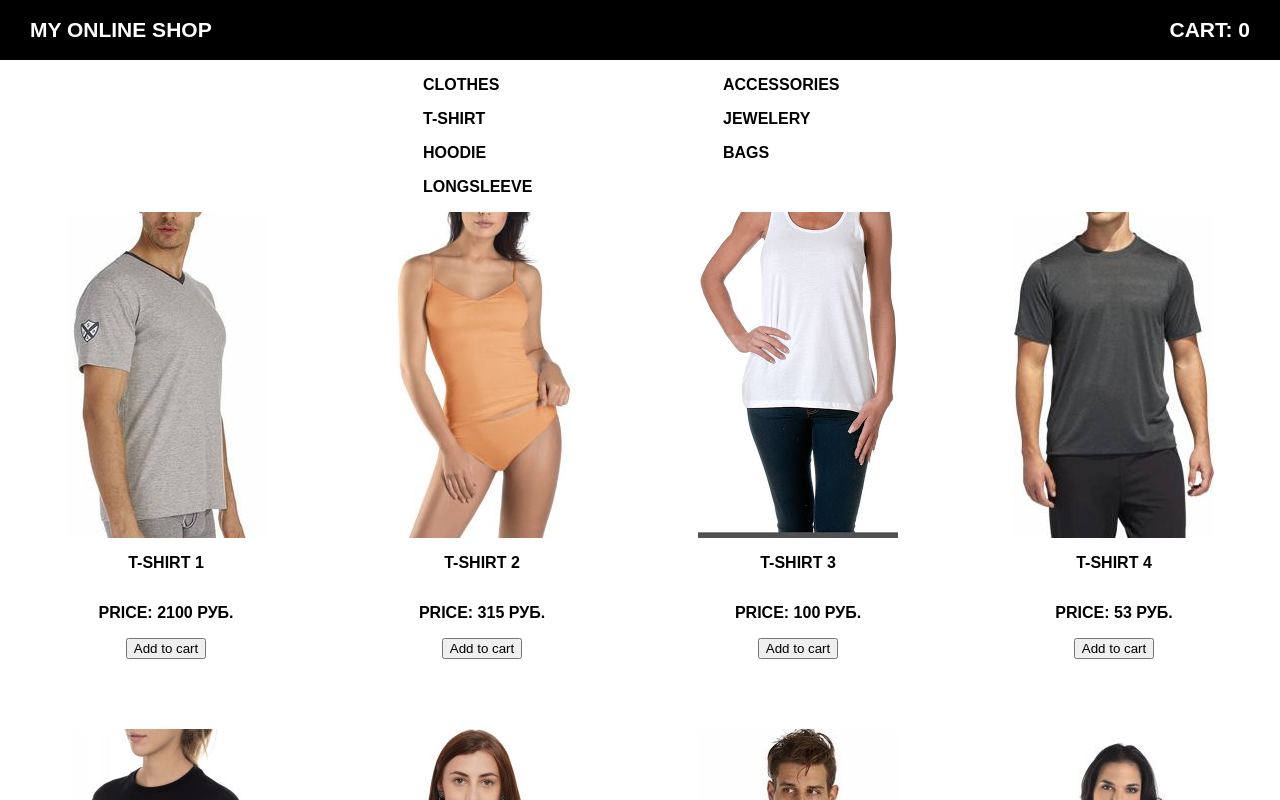
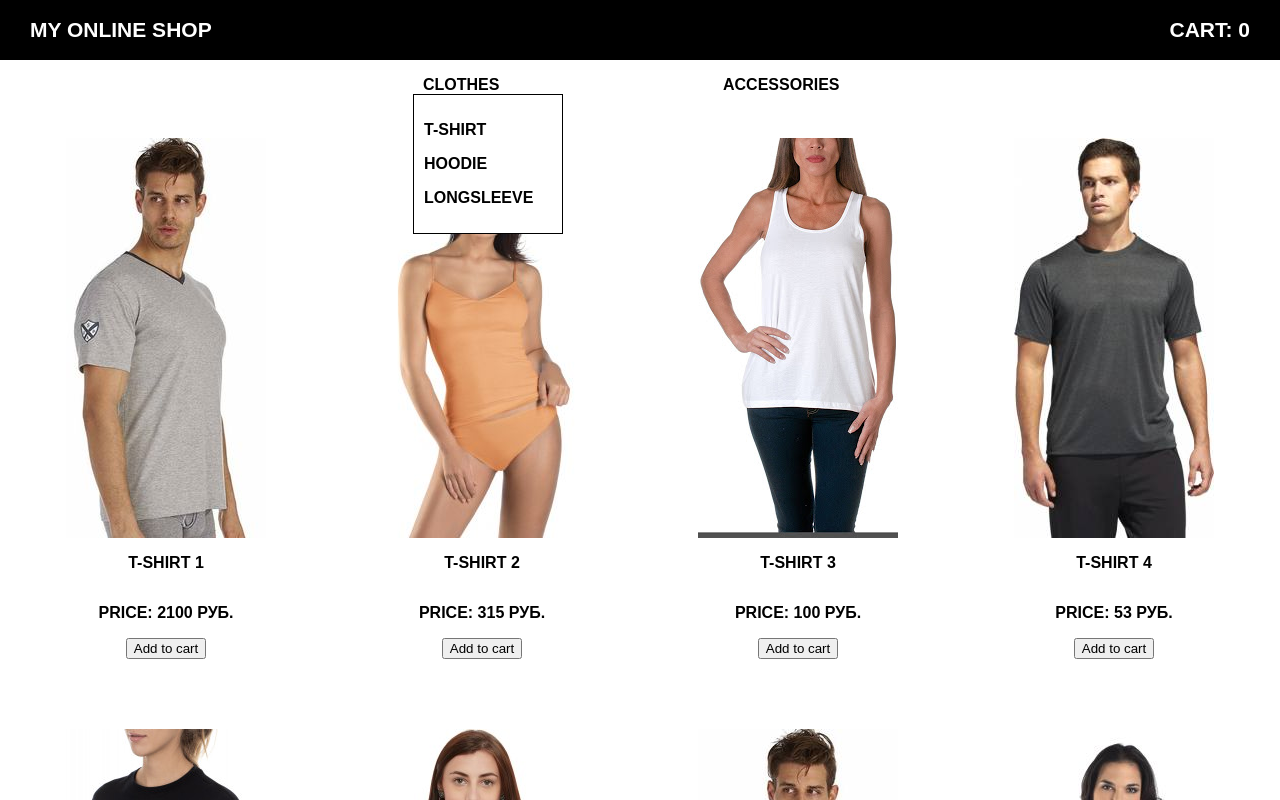
Before and after one commit to White11010/Online-Shop, a Vue app: page /#/ in a window 1280 px wide. Both pictures are taken after a click on the element "CLOTHES". Shown: the top 800 px of the page. Built offline with nearby package versions, Linux system fonts and the light colour scheme; data requests are answered from the project's data file; a web font is replaced by a local one.

Commit message:
added subcategories in filter menu and menu closing functions

```diff
--- a/src/components/catalog/os-filter-menu.vue
+++ b/src/components/catalog/os-filter-menu.vue
@@ -1,24 +1,26 @@
 <template>
     <div class="os-filter-menu">
         <div
-            class="os-filter-menu__category"
+            class="os-filter-menu__categories_list"
             v-for="filter in itemFilters"
             :key="filter.id"
 
         >
             <p
-                class="os-filter-menu__category_name"
-                @click="areCategoriesVisible = !areCategoriesVisible"
+                class="os-filter-menu__categories_list_name"
+                @click="areCategoriesVisible[filter.id] = !areCategoriesVisible[filter.id]"
             >
                 {{filter.type}}
             </p>
             <div
-                class="os-filter-menu__categories_list"
-                v-if="areCategoriesVisible"
+                class="os-filter-menu__subcategories_list"
+                v-if="areCategoriesVisible[filter.id]"
             >
                 <p
+                    class="os-filter-menu__subcategories_list_name"
                     v-for="category in filter.categories"
                     :key="category.id"
+                    @click="selectCategory(category, filter)"
                 >
                     {{category.name}}
                 </p>
@@ -38,11 +40,13 @@
 </template>
 
 <script>
-    export default{
+    export default {
         name: "os-filter-menu",
         data() {
             return {
-                areCategoriesVisible: false
+
+                areCategoriesVisible: [],
+                number: ''
             }
         },
         props: {
@@ -51,7 +55,33 @@
                 default() {
                     return []
                 }
+            },
+            selected: {
+                type: String,
+                default() {
+                    return ''
+                }
             }
+        },
+        methods: {
+            selectCategory(category, filter) {
+                this.$emit('select', category, filter)
+                this.areCategoriesVisible[filter.id] = false;
+            },
+            hideSelect() {
+                for (let i = 0; i<this.areCategoriesVisible.length; i++) {
+                    this.areCategoriesVisible[i] = false;
+                }
+            }
+        },
+        mounted() {
+            for (let i=0; i<this.itemFilters.length; i++) {
+                this.areCategoriesVisible.push(false);
+            }
+            document.addEventListener('click', this.hideSelect.bind(this), true);
+        },
+        beforeUnmount() {
+            document.removeEventListener('click', this.hideSelect)
         }
     }
 </script>
@@ -61,6 +91,7 @@
         width: 100%;
         position: fixed;
         top: 60px;
+        height: 43px;
 
         display: flex;
         align-items: flex-start;
@@ -68,16 +99,38 @@
         background-color: white;
 
 
-        &__category{
+        &__categories_list{
             width: 150px;
             margin-right: 75px;
             margin-left: 75px;
             box-sizing: border-box;
             position: relative;
 
-            &_name{
+
+
+            &_name:hover{
+                cursor: pointer;
+                color: rgb(107, 107, 107);
+            }
+        }
+
+        &__subcategories_list{
+            position: absolute;
+            top: 34px;
+            left: -10px;
+            width: 150px;
+            background-color: white;
+            border: 1px solid black;
+            padding: 10px;
+            box-sizing: border-box;
+            color: black;
+
+            &_name:hover{
+                color: rgb(107, 107, 107);
                 cursor: pointer;
             }
         }
+
+
     }
 </style>
```
Also changed, not shown: src/components/catalog/os-catalog.vue (line endings or trailing spaces).
